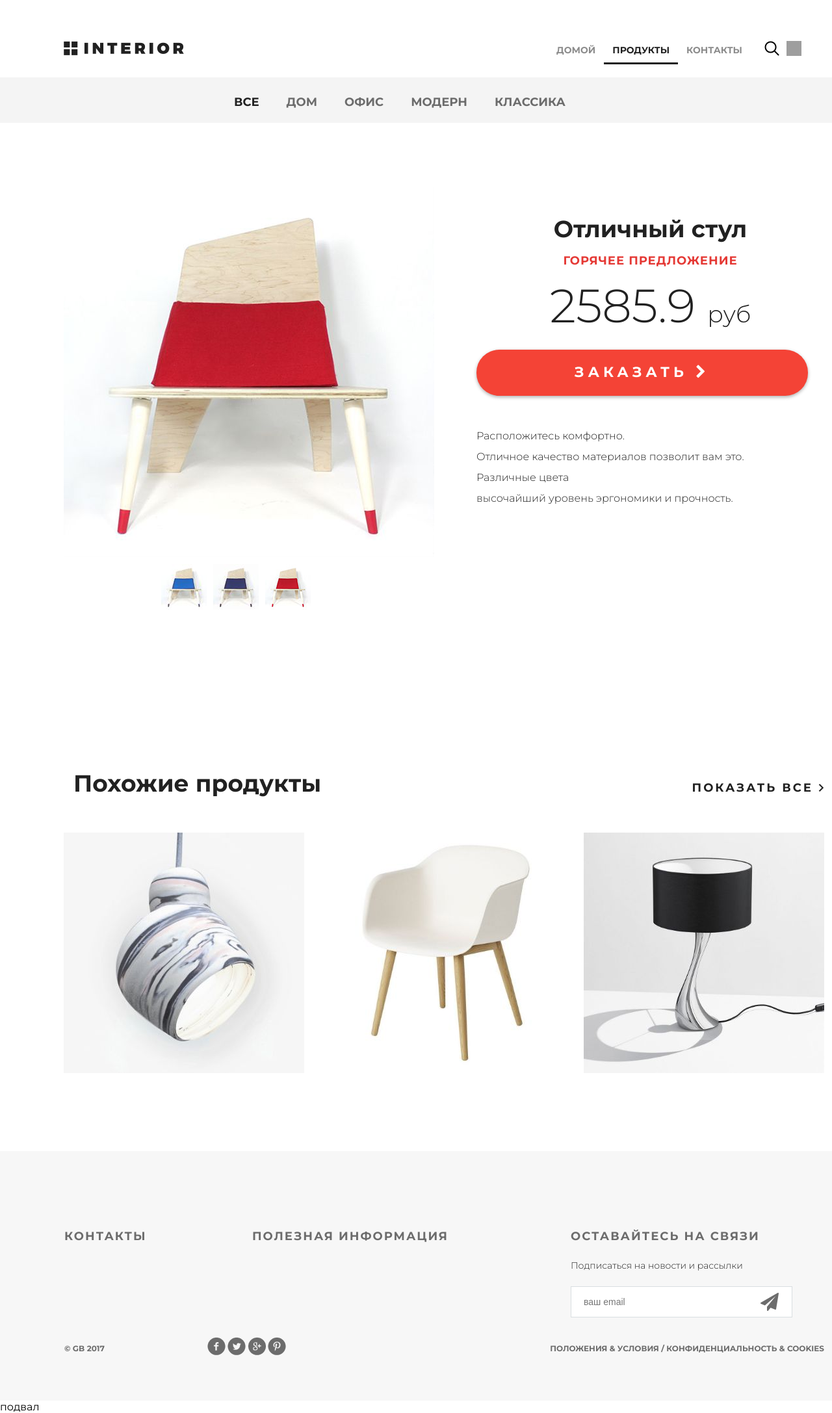
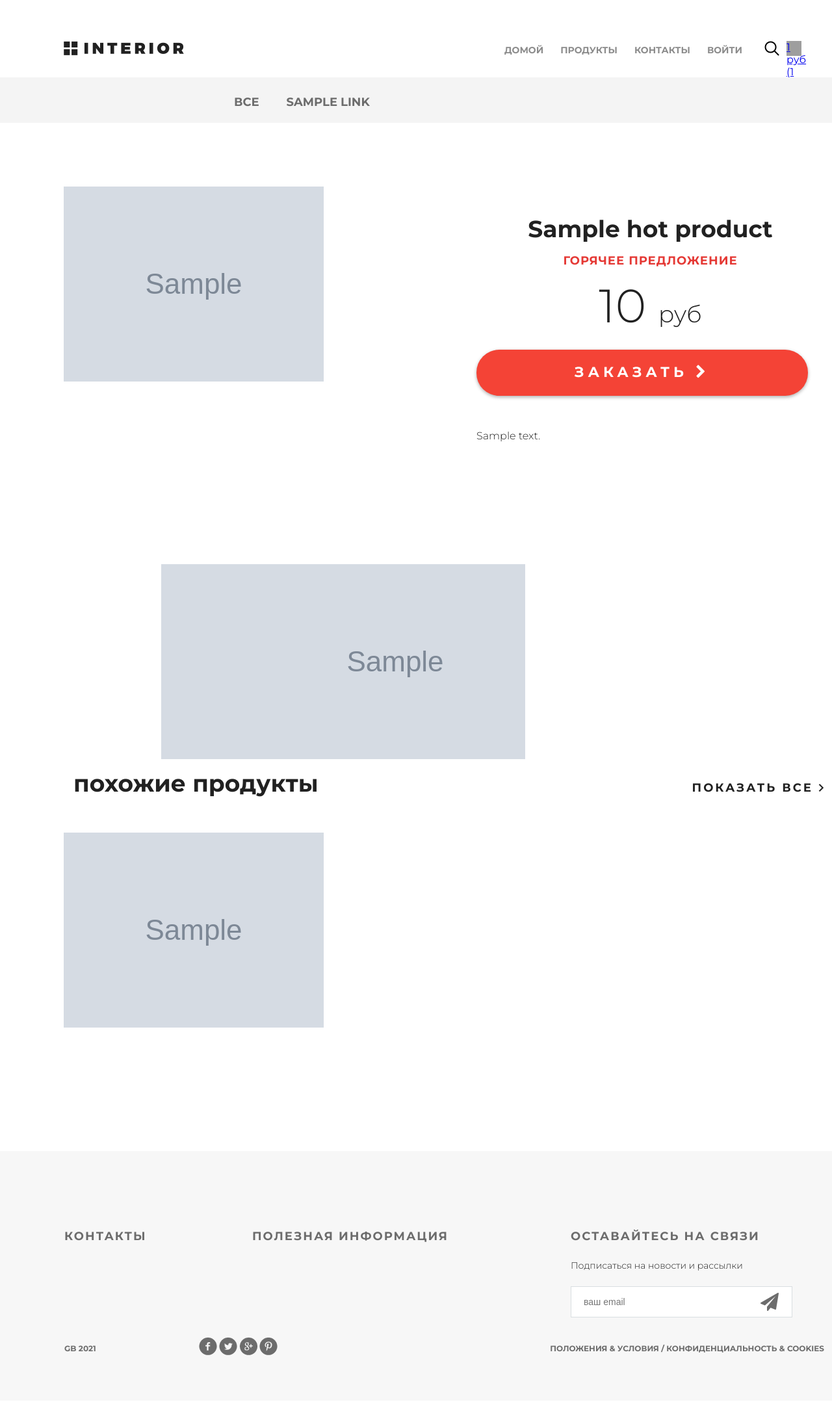
Before and after one commit to ju1icyju/geekshop, a Django app: template geekshop/mainapp/templates/mainapp/products.html in a window 1280 px wide; the page is wider, and only the part inside the window is pictured. Shown: that part at 65% size. After the commit the page ends 2085 px from the top of that part, so only its background shows below. Run offline with Django 3.2, Linux system fonts and the light colour scheme; the template is opened without the code that fills it: most values are stand-ins (such as "Sample title", 1, 10 or a date in 2020); grey boxes marked "Sample" are stand-in pictures; grey boxes are pictures that could not be loaded.

Commit message:
pochinil mnogo chego, bilo bolno

```diff
--- a/geekshop/mainapp/models.py
+++ b/geekshop/mainapp/models.py
@@ -1,4 +1,5 @@
 from django.db import models
+
 
 class ProductCategory(models.Model):
     name = models.CharField(verbose_name='имя', max_length=64, unique=True)
@@ -7,6 +8,7 @@ class ProductCategory(models.Model):
     def __str__(self):
         return self.name
 
+
 class Product(models.Model):
     category = models.ForeignKey(ProductCategory, on_delete=models.CASCADE)
     name = models.CharField(verbose_name='Имя продукта', max_length=128)
@@ -14,7 +16,7 @@ class Product(models.Model):
     short_desc = models.CharField(verbose_name='Краткое описание продукта', max_length=60, blank=True)
     description = models.TextField(verbose_name='Описание продукта', blank=True)
     price = models.DecimalField(verbose_name='Цена продукта', max_digits=8, decimal_places=2, default=0)
-    quantity = models.PositiveIntegerField( verbose_name='Количество товара на складе', default=0)
+    quantity = models.PositiveIntegerField(verbose_name='Количество товара на складе', default=0)
 
     def __str__(self):
-        return f"{self.name}{self.category.name}"
+        return f'{self.name} ({self.category.name})'
--- a/geekshop/mainapp/templates/mainapp/base.html
+++ b/geekshop/mainapp/templates/mainapp/base.html
@@ -1,45 +1,67 @@
+<!DOCTYPE html>
 {% load static %}
-<!DOCTYPE html>
-<html lang="en">
+<html>
 <head>
     <meta charset="UTF-8">
     <title>
         {% block title %}
-            {{title|title}}
+            {{title|capfirst}}
         {% endblock %}
     </title>
     {% block css %}
-        <link rel="<link rel="stylesheet" type="text/css" href="{% static 'style.css' %}">
-	    <link rel="stylesheet" href="{% static 'fonts/font-awesome/css/font-awesome.css' %}">
+        <link rel="stylesheet" type="text/css" href="{% static 'css/style.css' %}">
+        <link rel="stylesheet" href="{% static 'fonts/font-awesome/css/font-awesome.css' %}">
     {% endblock %}
-
     {% block js %}
 
     {% endblock %}
-
-
 </head>
 <body>
-    <div class=""container>
-        {% block menu %}
-
-        {% endblock %}
-
-
+<div class="container">
+    {% block menu %}
+        <div class="hero-white">
+            <div class="header clearfix">
+                {% include 'mainapp/includes/inc_menu.html' %}
+            </div>
+        </div>
+    {% endblock %}
+    <div class="content">
         {% block content %}
 
         {% endblock %}
     </div>
 
-    {% block footer %}
-        <div class+"footer">
+</div>
+
+
+{% block footer %}
+    <div class="footer">
+        <div class="clearfix">
             <div class="text-footer">
                 <h3>контакты</h3>
             </div>
             <div class="text-footer">
                 <h3>полезная информация</h3>
             </div>
+            <div class="text-footer clearfix">
+                <h3>Оставайтесь на связи</h3>
+                <p>Подписаться на новости и рассылки</p>
+                <form>
+                    <input type="email" name="email" placeholder="ваш email">
+                    <a href="#"><i class="fa fa-paper-plane fa-2x" aria-hidden="true"></i></a>
+                </form>
+            </div>
         </div>
-    {% endblock %}
+        <p class="small"> GB {% now "Y" %}</p>
+        <div class="social">
+            <a href="#" class="social1"></a>
+            <a href="#" class="social2"></a>
+            <a href="#" class="social3"></a>
+            <a href="#" class="social4"></a>
+        </div>
+        <p class="small">Положения & Условия / Конфиденциальность & Cookies</p>
+    </div>
+{% endblock %}
+
 </body>
 </html>
--- a/geekshop/mainapp/templates/mainapp/basement.html
+++ b/geekshop/mainapp/templates/mainapp/basement.html
@@ -1,8 +1,7 @@
 {% block menu %}
 
-		<div class="clr"></div>
+    <div class="clr"></div>
 
-	</div>
 
     <div class="footer">
         <div class="clearfix">
--- a/geekshop/mainapp/templates/mainapp/elems.html
+++ /dev/null
@@ -1,3 +0,0 @@
-{% block header %}
-    <p>Header</p>
-{% endblock %}
--- a/geekshop/mainapp/templates/mainapp/includes/inc_menu.html
+++ b/geekshop/mainapp/templates/mainapp/includes/inc_menu.html
@@ -1,10 +1,41 @@
-<!DOCTYPE html>
-<html lang="en">
-<head>
-    <meta charset="UTF-8">
-    <title>Title</title>
-</head>
-<body>
-
-</body>
-</html>
+<a href="{% url 'main' %}" class="logo"></a>
+<ul class="menu">
+    <li>
+        <a href="{% url 'main' %}" class="{% if request.resolver_match.url_name == 'main' %}active{% endif %}">
+            домой
+        </a>
+    </li>
+    <li>
+        <a href="{% url 'products:index' %}"
+           class="{% if request.resolver_math.namespace == 'products' %}active{% endif %}">
+            продукты
+        </a>
+    </li>
+    <li>
+        <a href="{% url 'contact' %}" class="{% if request.resolver_math.url_name == 'contact' %}active{% endif %}">
+            контакты
+        </a>
+    </li>
+    {% if user.is_authentificated %}
+        <li>
+            <a href="{% url 'auth:edit' %}">
+                {{ user.first_name|default:'Пользователь' }}
+            </a>
+        </li>
+    {% endif %}
+    <li>
+        {% if user.is_authenticated %}
+            <a href="{% url 'auth:logout' %}">выйти</a>
+        {% else %}
+            <a href="{% url 'auth:login' %}">войти</a>
+        {% endif %}
+    </li>
+</ul>
+<a href="#" class="search"></a>
+<a href="{% url 'basket:view' %}" class="basket">
+    <span>
+        {% if basket %}
+            {{ basket.0.total_cost|floatformat:0 }} руб ({{ basket.0.total_quantity }} шт)
+        {% endif %}
+    </span>
+</a>
--- a/geekshop/mainapp/templates/mainapp/products.html
+++ b/geekshop/mainapp/templates/mainapp/products.html
@@ -1,57 +1,31 @@
+{% extends 'mainapp/base.html' %}
 {% load static %}
-<!DOCTYPE html>
-<html>
-<head>
-	<meta charset="utf-8">
-	<title>Каталог</title>
-	<link rel="stylesheet" href="{% static 'style.css' %}">
-	<link rel="stylesheet" href="{% static 'fonts/font-awesome/css/font-awesome.css' %}">
-</head>
-<body>
-	<div class="container">
-		<div class="hero-white">
-			<div class="header clearfix">
-				<a href="index.html" class="logo"></a>
-				<ul class="menu">
-					<li><a href="{% url 'main' %}">домой</a></li>
-					<li><a href="{% url 'product' %}" class="active">продукты</a></li>
-					<li><a href="{% url 'contact' %}">контакты</a></li>
 
-				</ul>
-				<a href="#" class="search"></a>
-                <a href="#" class="basket"></a>
-			</div>
-		</div>
 
+{% block content %}
     <div class="details">
         <div class="links clearfix">
-				<ul class="links-menu">
-					<li><a href="#" class="active">все</a></li>
-					<li><a href="#">дом</a></li>
-					<li><a href="#">офис</a></li>
-					<li><a href="#">модерн</a></li>
-					<li><a href="#">классика</a></li>
-				</ul>
+            {% include 'mainapp/includes/inc_categories_menu.html' %}
         </div>
 
         <div class="details-products">
             <div class="details-slider">
                 <div class="slider-product">
-						<img src="{% static 'img/slider1.jpg' %}">
+                    <img src="/media/{{ hot_product.image }}" alt="">
                 </div>
                 <div class="slider-control">
                     <div class="block">
-							<a href="#"><img src="{% static 'img/controll.jpg' %}" alt="">
+                        <a href="#"><img src="/media/{{ hot_product.image }}" alt="">
                             <div class="text"></div>
                         </a>
                     </div>
                     <div class="block">
-							<a href="#"><img src="{% static 'img/controll1.jpg' %}" alt="">
+                        <a href="#"><img src="/media/{{ hot_product.image }}" alt="">
                             <div class="text"></div>
                         </a>
                     </div>
                     <div class="block">
-							<a href="#"><img src="{% static 'img/controll2.jpg' %}" alt="">
+                        <a href="#"><img src="/media/{{ hot_product.image }}" alt="">
                             <div class="text"></div>
                         </a>
                     </div>
@@ -59,64 +33,42 @@
             </div>
 
             <div class="description">
-					<h3 class="big-bold">Отличный стул</h3>
-					<h3 class="red">горячее предложение</h3>
-					<p class="price"> 2585.9 <span>руб</span></p>
-					<a href="#" class="red-button">
+                <h3 class="big-bold">{{ hot_product.name }}</h3>
+                <h3 class="red">Горячее предложение</h3>
+                <p class="price"> {{ hot_product.price }} <span>руб</span></p>
+                <a href="{% url 'products:product' hot_product.pk %}" class="red-button">
                     заказать <i class="fa fa-chevron-right" aria-hidden="true"></i>
                 </a>
                 <div class="description-text">
-						<p>Расположитесь комфортно.</p>
-						<p>Отличное качество материалов
-						позволит вам это.</p>
-						<p>Различные цвета</p>
-						<p>высочайший уровень
-						эргономики и прочность.</p>
+                    {{ hot_product.description }}
                 </div>
             </div>
         </div>
 
         <div class="related">
             <div class="title clearfix">
-					<h2>Похожие продукты</h2>
-					<a class="explore" href="#">показать все <img src="{% static 'img/arrow.png' %}" alt=""></a>
+                <h2>похожие продукты</h2>
+                <a class="explore" href="#">показать все <img src="/static/img/arrow.png" alt=""></a>
             </div>
             <div class="related-products clearfix">
+                {% for product in same_products %}
                     <div class="block">
-						<a href="#"><img src="{% static 'img/product-11.jpg' %}" alt="">
+                        <a href="{% url 'products:product' product.pk %}">
+                            <img src="/media/{{ product.image }}" alt="{{ product.short_desc }}">
                             <div class="text">
-								<img src="{% static 'img/icon-hover.png' %}" alt="img">
-								<h4>Стул повышенного качества</h4>
-								<p>Не оторваться. </p>
+                                <img src="/static/img/icon-hover.png" alt="img">
+                                <h3>Категория: {{ product.category.name }}</h3>
+                                <h4>Название: {{ product.name }}</h4>
+                                <p>Описание: {{ product.description }} </p>
+                                <p>Цена: {{ product.price }} </p>
+                                <p>На складе: {{ product.quantity }} </p>
                             </div>
                         </a>
                     </div>
-					<div class="block">
-						<a href="#"><img src="{% static 'img/product-21.jpg' %}" alt="">
-							<div class="text">
-								<img src="{% static 'img/icon-hover.png' %}" alt="img">
-								<h4>Стул повышенного качества</h4>
-								<p>Не оторваться. </p>
-							</div>
-						</a>
-					</div>
-					<div class="block">
-						<a href="#"><img src="{% static 'img/product-31.jpg' %}" alt="">
-							<div class="text">
-								<img src="{% static 'img/icon-hover.png' %}" alt="img">
-								<h4>Стул повышенного качества</h4>
-								<p>Не оторваться. </p>
-							</div>
-						</a>
-					</div>
-
+                {% endfor %}
             </div>
         </div>
     </div>
 
-    {% include 'mainapp/basement.html' %}
-
-</body>
-</html>
-
-подвал
+    <div class="clr"></div>
+{% endblock %}
```
Also changed, not shown: geekshop/basketapp/teamplates/basketapp/base.html (added, +34 -0 lines), geekshop/basketapp/teamplates/basketapp/basket.html (added, +36 -0 lines), geekshop/basketapp/urls.py (added, +10 -0 lines), geekshop/mainapp/templates/mainapp/index.html (+21 -35 lines), geekshop/mainapp/templates/mainapp/product.html (added, +51 -0 lines), geekshop/mainapp/templates/mainapp/products_list.html (+6 -18 lines), geekshop/mainapp/urls.py (+7 -3 lines), geekshop/mainapp/views.py (+82 -20 lines), geekshop/mainapp/templates/mainapp/contact.html (indentation only). Lines whose indentation alone changed are shown as unchanged.
